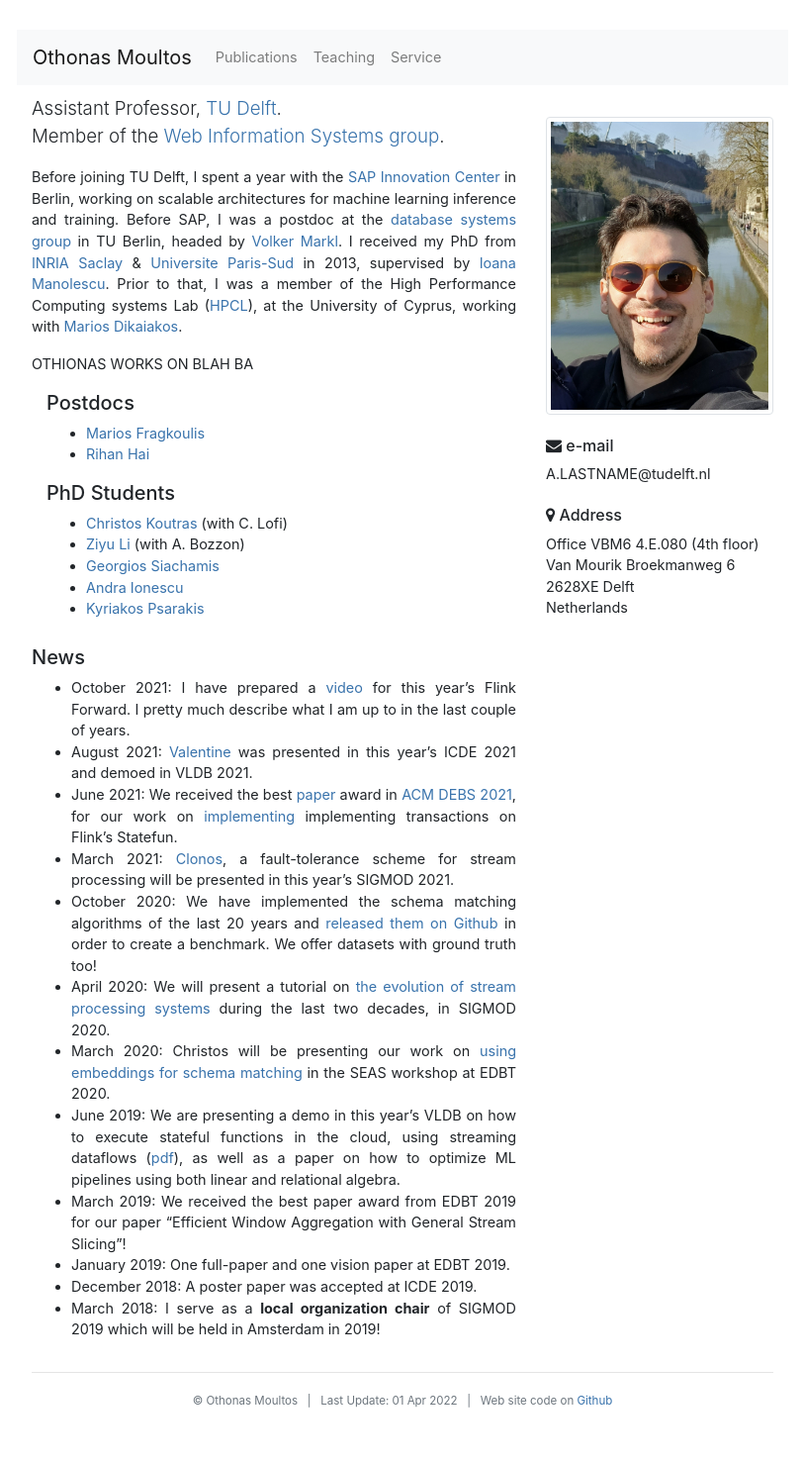
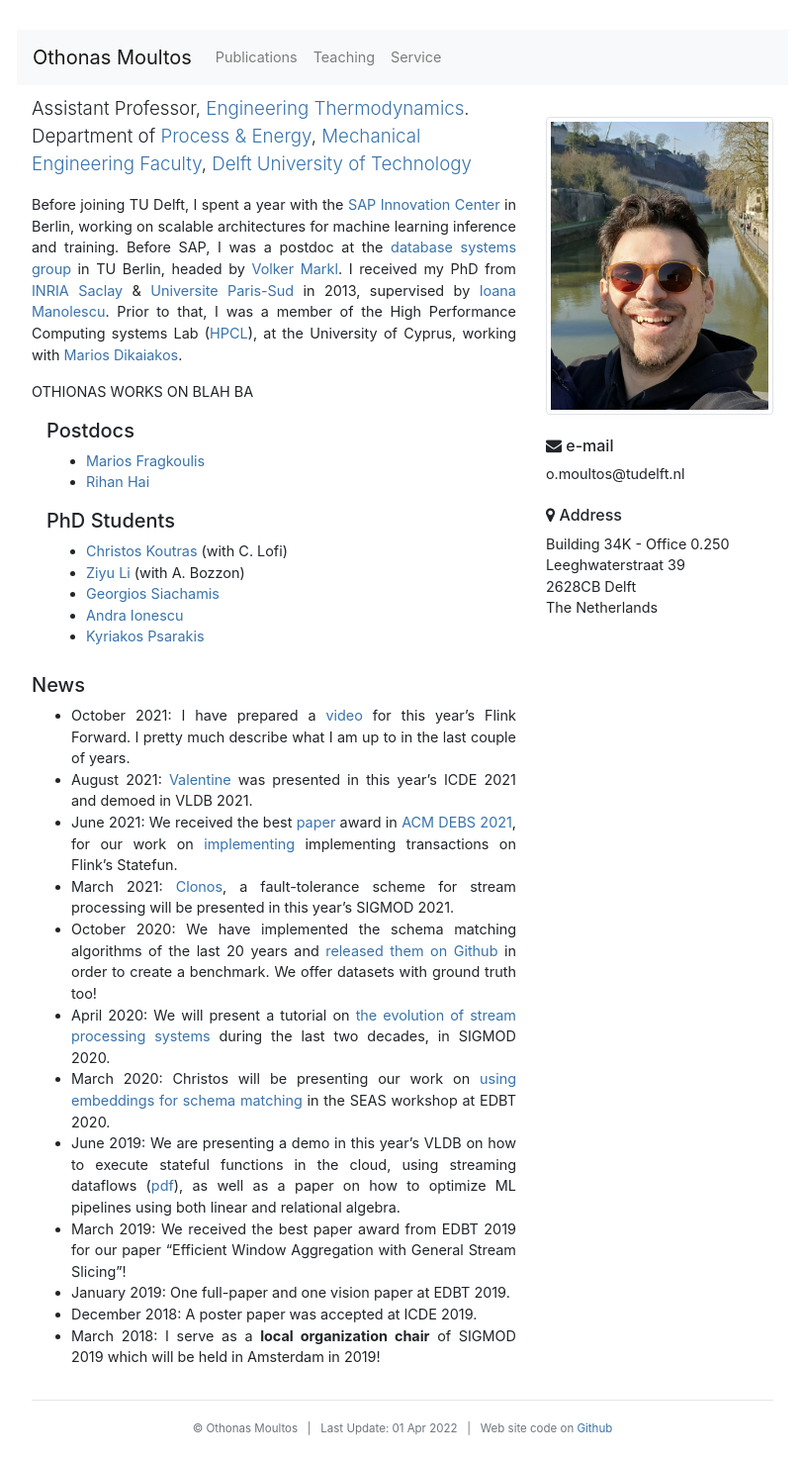
Before and after one commit to omoultosEthTuDelft/web, a Jekyll site: the page built from index.md, in a window 1280 px wide. Shown: the whole page at 99% size, without its empty margins (233-1046 px from the left). Built offline with Jekyll 4.4.1, drawn with Linux system fonts in a browser that asks for light colours; nearby versions of some CDN libraries; before the commit the page ends 1450 px from its top, so only the background shows below that.

```diff
--- a/index.md
+++ b/index.md
@@ -8,10 +8,12 @@
 
 <div id="top" class="row">
 <div class="col-sm-8">
-<!-- <h3> Asterios Katsifodimos </h3> -->
+<!-- <h3> Othonas Moultos </h3> -->
 
 <p class="lead" style="font-size: 130%">
-Assistant Professor, <a href="http://www.tudelft.nl/">TU Delft</a>.<br>Member of the <a href="http://www.wis.ewi.tudelft.nl/">Web Information Systems group</a>.
+Assistant Professor, <a href="https://www.tudelft.nl/3me/over/afdelingen/process-energy/people/engineering-thermodynamics/">Engineering Thermodynamics</a>.
+
+Department of <a href="hhttps://www.tudelft.nl/3me/over/afdelingen/process-energy">Process & Energy</a>, <a href="https://www.tudelft.nl/3me/">Mechanical Engineering Faculty</a>, <a href="http://www.tudelft.nl/">Delft University of Technology</a>
 </p>
 
 <p style="text-align: justify;">
@@ -54,13 +56,13 @@
 <br/><br/>
 <!-- <div class="col-sm-3"> -->
 <h6> <span class="fa fa-envelope"></span> e-mail</h6>
-A.LASTNAME@tudelft.nl
+o.moultos@tudelft.nl
 <br/><br/>
 <h6> <span class="fa fa-map-marker"></span> Address</h6>
-Office VBM6 4.E.080 (4th floor)<br/>
-Van Mourik Broekmanweg 6<br/>
-2628XE Delft<br/>
-Netherlands
+Building 34K - Office 0.250<br/>
+Leeghwaterstraat 39<br/>
+2628CB Delft<br/>
+The Netherlands
 
 </div>
 
```
